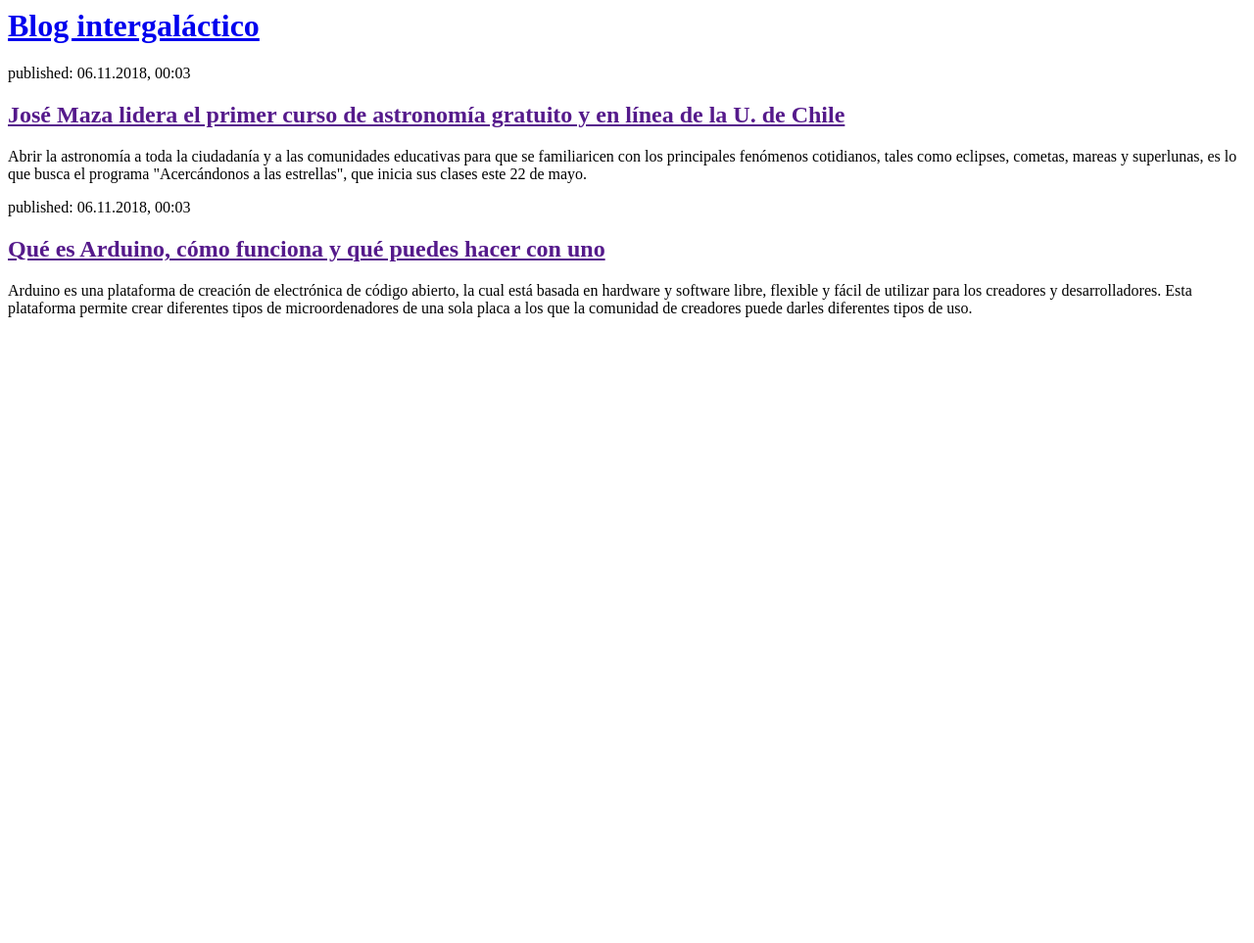
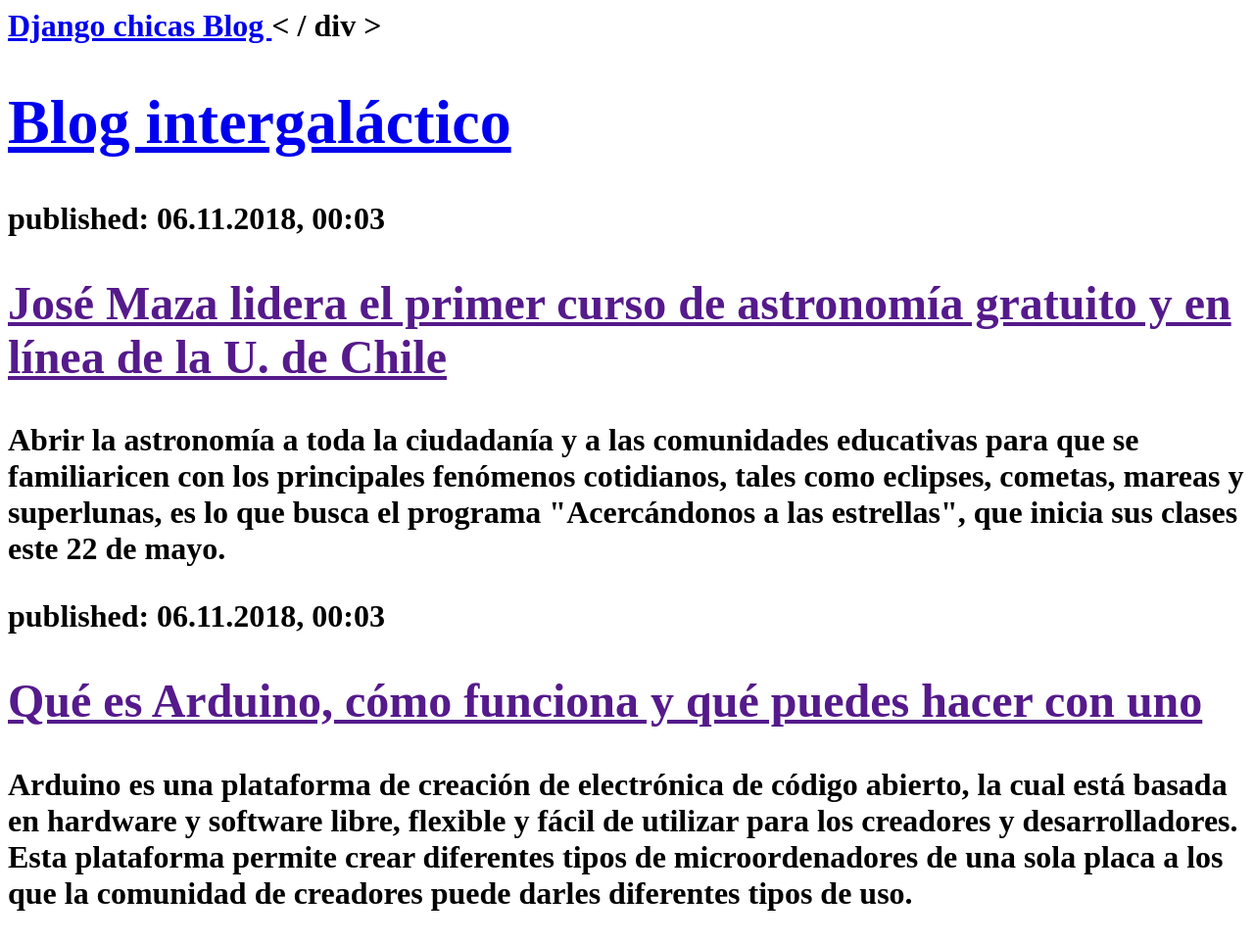
Before and after one commit to FelpeMaster/my-first-blog2, a Django app: page / in a window 1280 px wide. Shown: the whole page at 98% size. Before the commit the page ends 324 px from the top, so only its background shows below. Run offline with Django 3.2, Linux system fonts and the light colour scheme; data that the repository does not hold is empty.

Commit message:
Templates modificados para mostrar bases de datos.

```diff
--- a/blog/templates/blog/post_list.html
+++ b/blog/templates/blog/post_list.html
@@ -3,6 +3,8 @@
         <title>Tutorial de Django Girls blog</title>
     </head>
     <body>
+      <div><h1><a href = "/"> Django chicas Blog </a ></ h1>< / div >{% for post in posts %} <div><p> publicado: {{ post.published_date }} </p ><h1 ><a href = "" >{{ post.title }} </a ></ h1 ><p>{{ post.text|linebreaksbr }} </p ></div>{% endfor %}
+
         <div>
             <h1><a href="/">Blog intergaláctico</a></h1>
         </div>
--- a/blog/views.py
+++ b/blog/views.py
@@ -1,5 +1,8 @@
 from django.shortcuts import render
+from django.utils import timezone
+from .models import Post
 
 # Create your views here.
 def post_list(request):
-    return render(request, 'blog/post_list.html', {})
+    posts = Post.objects.filter(published_date__lte=timezone.now()).order_by('published_date')
+    return render(request, 'blog/post_list.html', {'posts' : posts})
```
Also changed, not shown: 1 other file.
